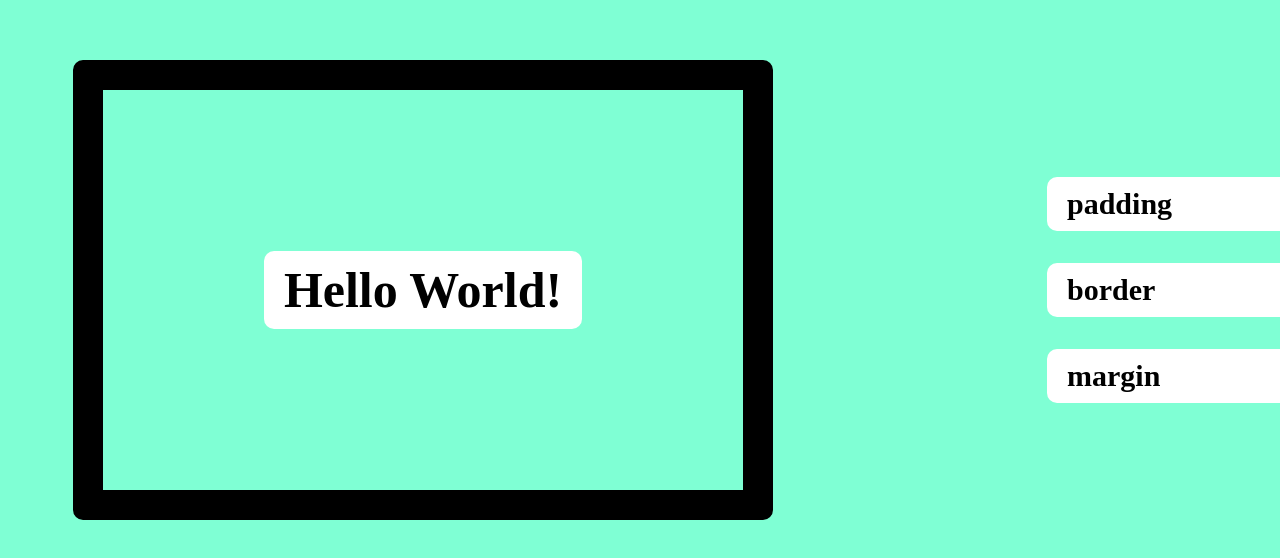
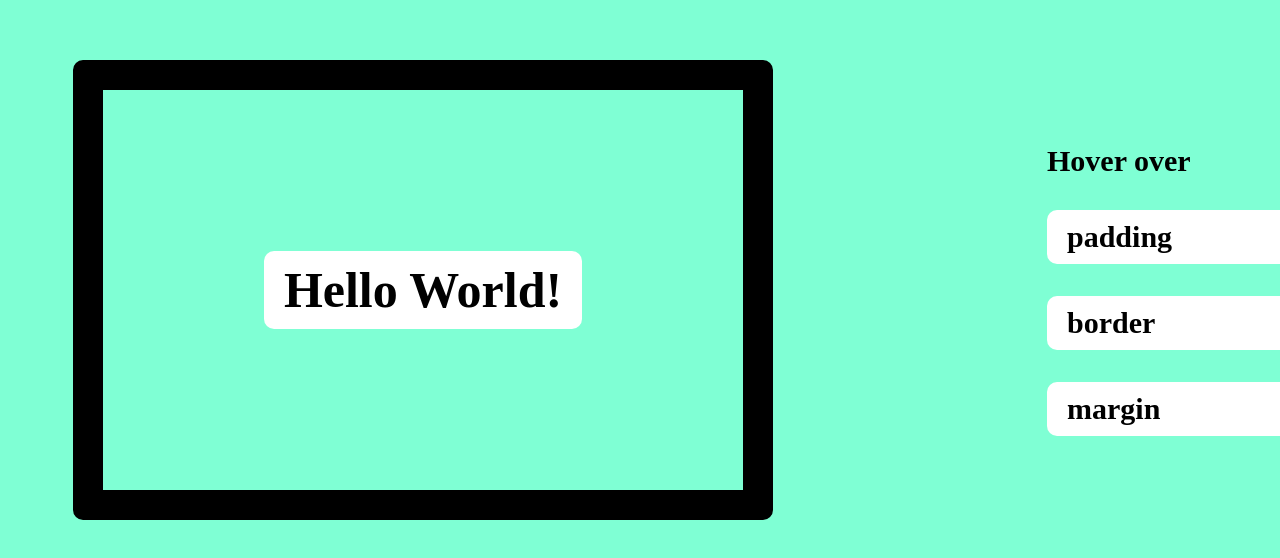
Before and after one commit to shiv-pd/Box_Model, a plain HTML site: page index.html in a window 1280 px wide. Shown: the part 110-668 px from the top of the page. Drawn offline with Linux system fonts and the light colour scheme.

Commit message:
Update index.html

```diff
--- a/index.html
+++ b/index.html
@@ -18,6 +18,7 @@
                    </div>
             </div>
             <div class="content">
+                <span>Hover over</span>
                 <span class="content-data1">padding</span>
                 <span class="content-data2">border</span>
                 <span class="content-data3">margin</span>
```
